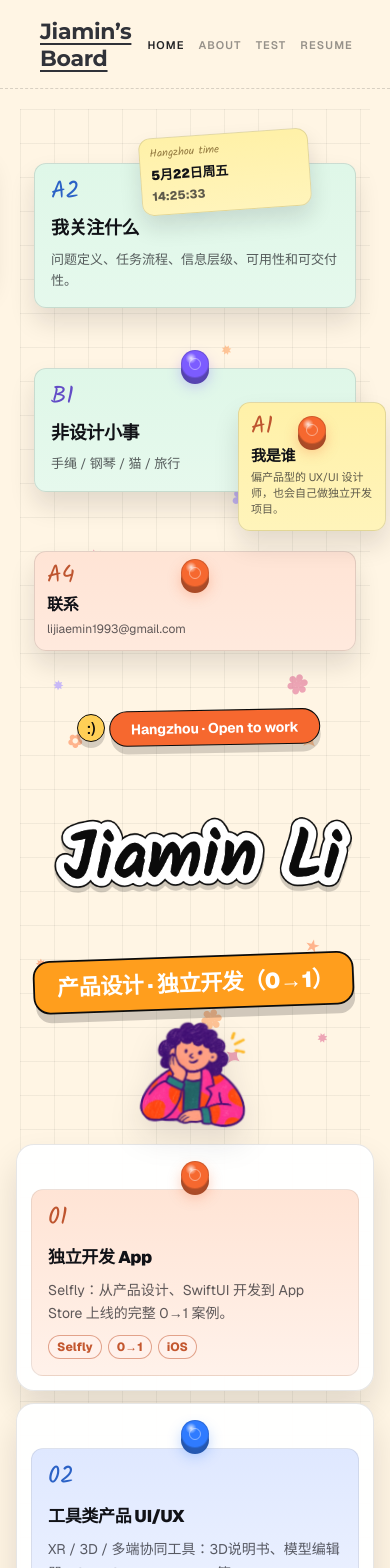
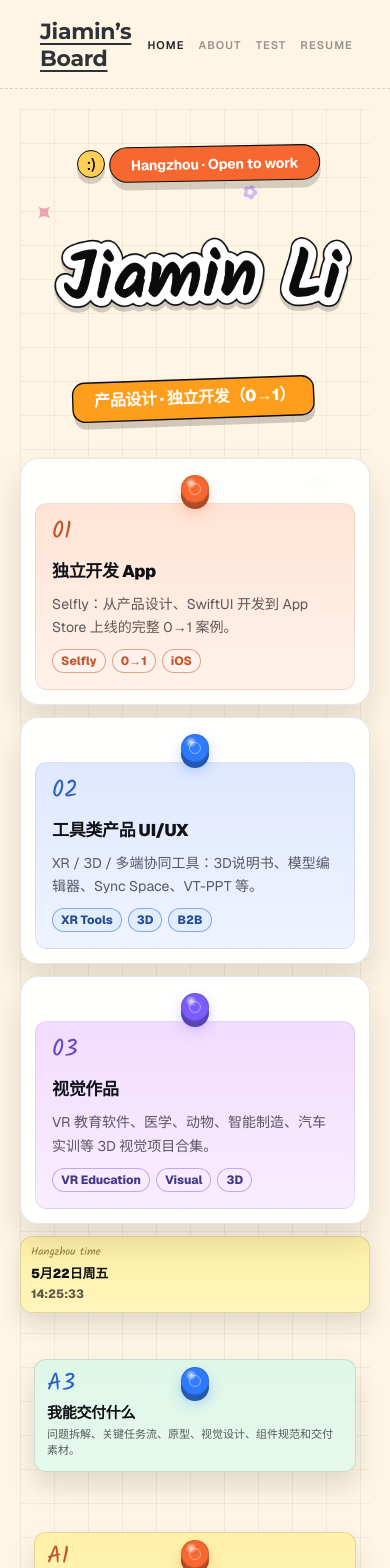
Before and after one commit to jaemin17/jaemin-portfolio, a Next.js app: page / in a window 390 px wide. Shown: the top 1568 px of the page. Built offline with nearby package versions, Linux system fonts and the light colour scheme.

Commit message:
Fix homepage mobile layout by stacking info notes below projects.
Below 920px, reorder the wall with flex order, flatten scatter/side notes into
a full-width column under the project cards, and hide hover polaroids.

```diff
--- a/src/app/page.module.css
+++ b/src/app/page.module.css
@@ -53,7 +53,6 @@
 .title,
 .polaroid,
 .stickerSubWrap,
-.heroIllustration,
 .todayStamp,
 .workItem,
 .infoItem {
@@ -64,8 +63,7 @@
 
 .heroTag,
 .title,
-.stickerSubWrap,
-.heroIllustration {
+.stickerSubWrap {
   animation-name: softDropIn;
 }
 
@@ -305,108 +303,38 @@
 }
 
 .sparkle:nth-child(6) {
-  --sparkle-color: #ff9e6f;
-  --sparkle-rotation: 12deg;
-  top: 16%;
-  left: 15%;
-}
-
-.sparkle:nth-child(7) {
-  --sparkle-color: #e78aa6;
-  --sparkle-rotation: 45deg;
-  top: 24%;
-  left: 22%;
-}
-
-.sparkle:nth-child(8) {
   --sparkle-color: #b8a6ff;
   --sparkle-rotation: 4deg;
   top: 31%;
   left: 11%;
 }
 
-.sparkle:nth-child(9) {
-  --sparkle-color: #ff9e6f;
-  --sparkle-rotation: 34deg;
-  top: 34%;
-  left: 16%;
-}
-
-.sparkle:nth-child(10) {
+.sparkle:nth-child(7) {
   --sparkle-color: #e78aa6;
   --sparkle-rotation: 16deg;
   top: 31%;
   right: 13%;
 }
 
-.sparkle:nth-child(11) {
-  --sparkle-color: #ffb47c;
-  --sparkle-rotation: 48deg;
-  top: 34%;
-  right: 11%;
-}
-
-.sparkle:nth-child(12) {
+.sparkle:nth-child(8) {
   --sparkle-color: #ff9e6f;
   --sparkle-rotation: 13deg;
   top: 45%;
   right: 12%;
 }
 
-.sparkle:nth-child(13) {
-  --sparkle-color: #e78aa6;
-  --sparkle-rotation: 25deg;
-  top: 50%;
-  right: 10%;
-}
-
-.sparkle:nth-child(14) {
+.sparkle:nth-child(9) {
   --sparkle-color: #e78aa6;
   --sparkle-rotation: 45deg;
   top: 52%;
   left: 46%;
 }
 
-.sparkle:nth-child(15) {
-  --sparkle-color: #ffb47c;
-  --sparkle-rotation: 18deg;
-  top: 49%;
-  left: 55%;
-}
-
-.sparkle:nth-child(16) {
-  --sparkle-color: #e78aa6;
-  --sparkle-rotation: 37deg;
-  top: 51%;
-  left: 61%;
-}
-
-.sparkle:nth-child(17) {
-  --sparkle-color: #b8a6ff;
-  --sparkle-rotation: 10deg;
-  top: 53%;
-  left: 40%;
-}
-
-.sparkle:nth-child(18) {
+.sparkle:nth-child(10) {
   --sparkle-color: #ff9e6f;
   --sparkle-rotation: 45deg;
   top: 46%;
   left: 6%;
-}
-
-.sparkle:nth-child(19) {
-  --sparkle-color: #ffb47c;
-  --sparkle-rotation: 35deg;
-  top: 20%;
-  left: 36%;
-}
-
-.sparkle:nth-child(20) {
-  --sparkle-color: #b8a6ff;
-  --sparkle-rotation: 12deg;
-  top: 21%;
-  left: 64%;
 }
 
 .cursorSparkles {
@@ -923,26 +851,6 @@
   transform: translateY(-2px) rotate(-2deg);
   transform-origin: center;
   white-space: nowrap;
-}
-
-.heroIllustration {
-  position: absolute;
-  top: calc(132px + var(--hero-stack-offset));
-  right: calc(clamp(-34px, -2vw, -14px) + var(--right-cluster-offset));
-  z-index: 18;
-  width: clamp(112px, 12vw, 150px);
-  aspect-ratio: 1;
-  pointer-events: none;
-  transform: rotate(2deg);
-  animation-delay: 300ms;
-}
-
-.heroIllustrationImage {
-  display: block;
-  width: 100%;
-  height: auto;
-  border-radius: 28px;
-  filter: drop-shadow(0 14px 16px rgba(17, 18, 23, 0.12));
 }
 
 .projectWall {
@@ -1618,11 +1526,6 @@
     max-width: 760px;
   }
 
-  .heroIllustration {
-    right: calc(8px + var(--right-cluster-offset));
-    width: 118px;
-  }
-
   .workItem {
     width: min(30vw, 286px);
   }
@@ -1660,99 +1563,123 @@
     padding-bottom: 0;
   }
 
+  .middleZone {
+    display: flex;
+    flex-direction: column;
+    align-items: stretch;
+    gap: 12px;
+  }
+
   .hero {
-    padding-bottom: 44px;
-  }
-
-  .middleScatter .polaroid {
-    width: 100px;
-  }
-
-  .middleZone {
-    --scatter-clear-below-header: 18px;
-    --scatter-top-cat: 18px;
-    --scatter-top-me: 28px;
-    --scatter-top-hangzhou: 102px;
+    order: 1;
+    width: 100%;
+    max-width: 100%;
+    margin-top: 0;
+    padding-top: 0;
+    padding-bottom: 0;
+  }
+
+  .middleScatter,
+  .sideKeepsakes {
+    display: contents;
   }
 
   .middleScatter .scatterMe {
-    --scatter-rotate: -4deg;
-    --note-rotation: -4deg;
-    left: 120px;
+    order: 2;
+    margin-top: 20px;
   }
 
   .middleScatter .scatterCat {
-    --scatter-rotate: 6deg;
-    --note-rotation: 6deg;
-    right: calc(140px + var(--right-cluster-offset));
-    z-index: 8;
+    order: 3;
   }
 
   .middleScatter .scatterHangzhou {
-    --scatter-rotate: 4deg;
-    --note-rotation: 4deg;
-    bottom: auto;
-    left: 212px;
-    right: auto;
-  }
-
-  .middleScatter .scatterNote {
-    width: clamp(184px, 26vw, 220px);
-  }
-
-  .middleScatter .scatterNote.scatterCat {
-    right: calc(140px + var(--right-cluster-offset));
-  }
-
-  .middleScatter .scatterNote.scatterHangzhou {
-    left: 212px;
-  }
-
-  .title {
-    margin-bottom: 8px;
-  }
-
-  .heroIllustration {
-    position: relative;
-    top: auto;
-    right: auto;
-    width: 128px;
-    margin: -2px auto 8px;
-    transform: rotate(2deg);
-  }
-
-  .sideKeepsakes {
-    position: static;
-    display: flex;
-    align-items: flex-start;
-    justify-content: center;
-    flex-wrap: wrap;
-    gap: 18px;
-    width: min(620px, 100%);
-    margin: calc(38px + var(--top-cluster-offset)) auto 0;
-    pointer-events: auto;
-  }
-
+    order: 4;
+  }
+
+  .sideKeepsakes .sideAboutEntry {
+    order: 5;
+  }
+
+  .sideKeepsakes .sideLifeEntry {
+    order: 6;
+  }
+
+  .sideKeepsakes .sideContactEntry {
+    order: 7;
+  }
+
+  .middleScatter .scatterNote,
+  .middleScatter .scatterNote.scatterCat,
+  .middleScatter .scatterNote.scatterHangzhou,
+  .middleScatter .scatterMe,
+  .middleScatter .todayStamp,
   .sideKeepsakes .sideAboutEntry,
   .sideKeepsakes .sideLifeEntry,
-  .sideKeepsakes .sideContactEntry,
-  .sideKeepsakes .todayStamp {
+  .sideKeepsakes .sideContactEntry {
     position: relative;
     inset: auto;
     top: auto;
     left: auto;
     right: auto;
-    flex: 0 1 210px;
-    width: min(210px, 100%);
-    margin-top: 0;
+    bottom: auto;
+    width: 100%;
+    max-width: none;
+    margin: 0;
     padding-top: 34px;
-  }
-
-  .sideKeepsakes .todayStamp {
-    flex: 0 0 170px;
-    width: 170px;
+    transform: none;
+  }
+
+  .middleScatter .todayStamp.scatterMe {
     padding-top: 0;
   }
+
+  .middleScatter .scatterNote .infoNote {
+    min-height: 112px;
+    padding: 14px;
+  }
+
+  .middleScatter .scatterNote .infoTitle {
+    margin-top: 10px;
+    font-size: 16px;
+  }
+
+  .middleScatter .scatterNote .infoBody {
+    margin-top: 8px;
+    font-size: 12px;
+    line-height: 1.5;
+  }
+
+  .hoverPolaroid {
+    display: none;
+  }
+
+  .projectWall {
+    left: auto;
+    width: 100%;
+    transform: none;
+    margin-top: 12px;
+  }
+
+  .workList {
+    min-height: 0;
+    margin-bottom: 0;
+  }
+
+  .title {
+    margin-top: 32px;
+    margin-bottom: 8px;
+  }
+
+  .title > span {
+    transform: scale(clamp(0.78, calc(0.68 + 0.22 * ((100vw - 360px) / 560)), 0.92));
+  }
+
+  .stickerSub {
+    font-size: clamp(16px, 3.8vw, 20px);
+    padding: 8px 14px;
+  }
+
 
   .bottomKeepsakes {
     align-items: flex-start;
@@ -1805,9 +1732,11 @@
     top: auto;
     left: auto;
     right: auto;
-    width: 220px;
+    width: 100%;
+    max-width: none;
     margin: 0;
-    flex: 0 1 220px;
+    flex: none;
+    transform: none;
   }
 
   .infoItem,
@@ -1818,7 +1747,17 @@
   .lifeEntry {
     position: relative;
     inset: auto;
-    width: auto;
+    width: 100%;
+    max-width: none;
+    transform: none;
+  }
+
+  .middleScatter .todayNote,
+  .middleScatter .scatterNote .infoNote,
+  .sideKeepsakes .infoNote,
+  .sideKeepsakes .lifeNote {
+    width: 100%;
+    box-sizing: border-box;
   }
 
   .lifeEntry {
@@ -1862,12 +1801,6 @@
 
   .workList {
     margin-top: 44px;
-  }
-
-  .heroIllustration {
-    width: 112px;
-    margin-top: 0;
-    margin-bottom: 4px;
   }
 
   .sideKeepsakes {
@@ -1970,41 +1903,21 @@
     --scatter-top-hangzhou: 88px;
   }
 
-  .middleScatter .scatterMe {
-    --scatter-rotate: -4deg;
-    --note-rotation: -4deg;
-    left: 120px;
-  }
-
-  .middleScatter .scatterCat {
-    --scatter-rotate: 6deg;
-    --note-rotation: 6deg;
-    right: calc(136px + var(--right-cluster-offset));
+  .middleScatter .scatterMe,
+  .middleScatter .scatterCat,
+  .middleScatter .scatterHangzhou,
+  .middleScatter .scatterNote.scatterCat,
+  .middleScatter .scatterNote.scatterHangzhou {
     left: auto;
-    z-index: 8;
-  }
-
-  .middleScatter .scatterHangzhou {
-    --scatter-rotate: 4deg;
-    --note-rotation: 4deg;
+    right: auto;
     bottom: auto;
-    left: 204px;
-    right: auto;
+    top: auto;
+    width: 100%;
+    max-width: none;
   }
 
   .middleScatter .scatterNote {
-    width: min(176px, calc(100vw - 40px));
     padding-top: 28px;
-  }
-
-  .middleScatter .scatterNote.scatterCat {
-    right: calc(136px + var(--right-cluster-offset));
-    left: auto;
-  }
-
-  .middleScatter .scatterNote.scatterHangzhou {
-    left: 204px;
-    right: auto;
   }
 
   .middleScatter .scatterNote .infoNote {
@@ -2097,7 +2010,6 @@
   .title,
   .polaroid,
   .stickerSubWrap,
-  .heroIllustration,
   .todayStamp,
   .workItem,
   .infoItem,
--- a/src/app/page.tsx
+++ b/src/app/page.tsx
@@ -60,16 +60,6 @@ const contactNote = {
 const projectPhotoPlacements = ["topLeft", "topRight", "right"] as const;
 const projectPhotoTones = ["warm", "sky", "lavender"] as const;
 const decorationShapes = [
-  "✦",
-  "★",
-  "✸",
-  "✿",
-  "✽",
-  "✦",
-  "★",
-  "✸",
-  "✿",
-  "✽",
   "✦",
   "★",
   "✸",
@@ -351,17 +341,6 @@ export default function Home() {
                 </span>
               </HoverPolaroid>
             </div>
-            <div className={styles.heroIllustration} aria-hidden="true">
-              <Image
-                className={styles.heroIllustrationImage}
-                src={asset("/images/stormy-illustration.svg")}
-                alt=""
-                width={390}
-                height={390}
-                priority
-                unoptimized
-              />
-            </div>
             <section id="project" className={styles.projectWall} aria-labelledby="project-title">
               <h2 id="project-title" className={styles.srOnly}>
                 项目
```
